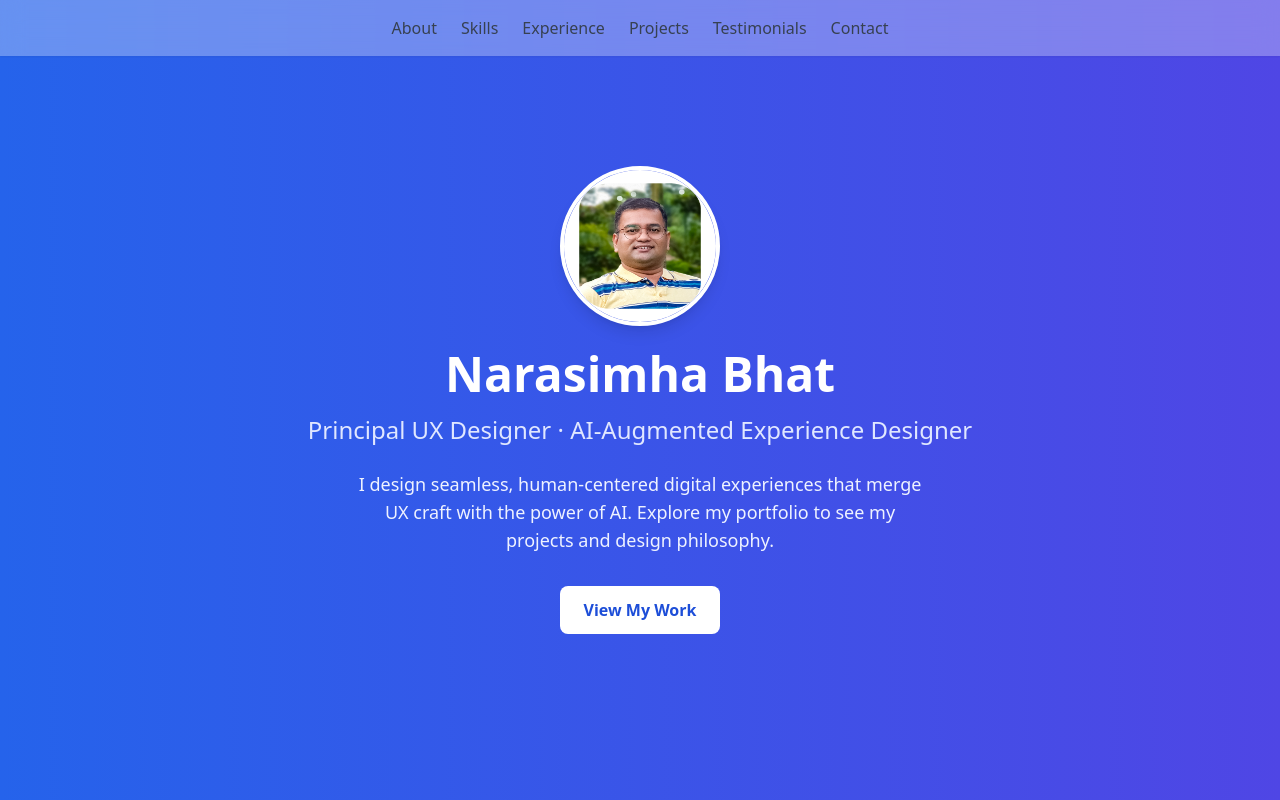
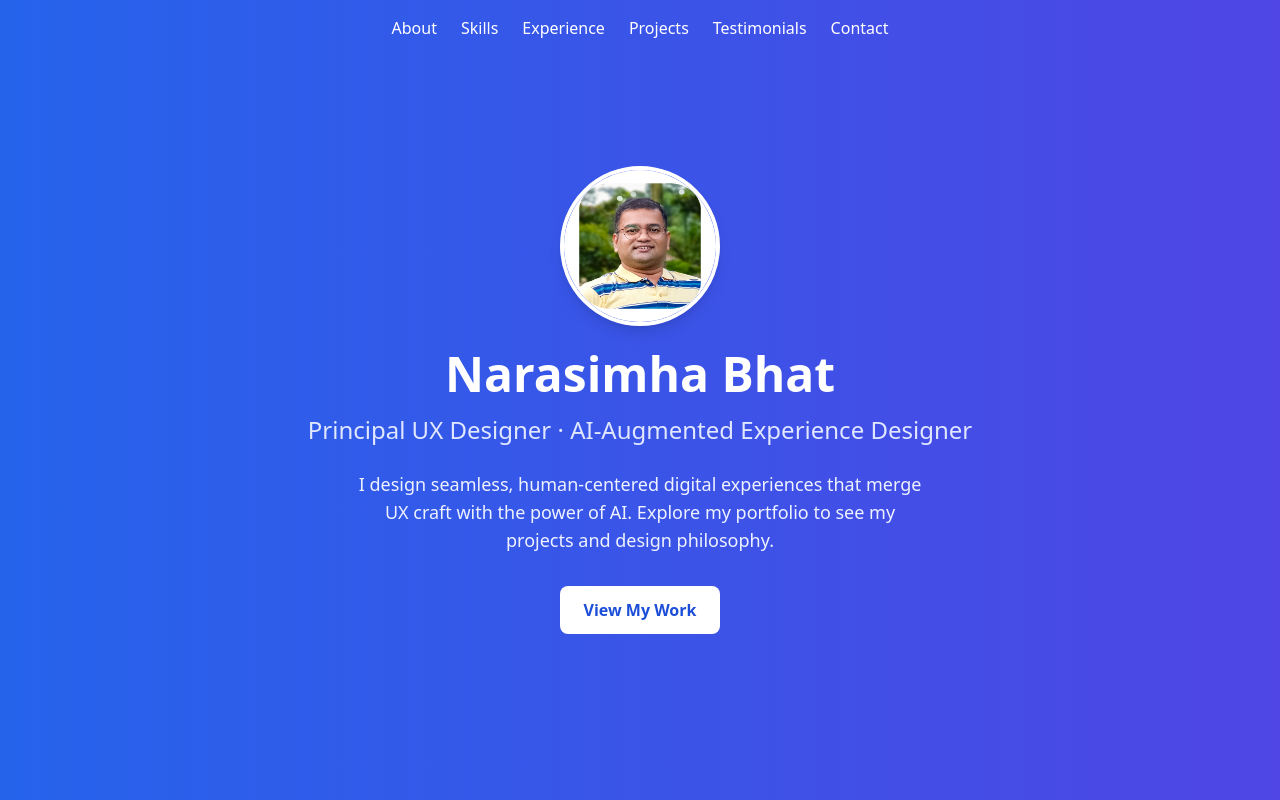
Before and after one commit to Simha1991/narasimha-portfolio, a React (Vite) app: page / in a window 1280 px wide. Shown: the top 800 px of the page. Built offline with nearby package versions, Linux system fonts and the light colour scheme; the HTML template or start-up script is replaced by a standard one.

Commit message:
Update App.jsx

```diff
--- a/src/App.jsx
+++ b/src/App.jsx
@@ -20,38 +20,36 @@ function App() {
     <div className="font-sans scroll-smooth">
       {/* Navbar */}
       <header
-        className={`fixed w-full z-50 transition duration-300 ${
+  className={`fixed w-full z-50 transition-all duration-500 ${
     scrolled
-            ? "bg-white shadow"
-            : "bg-white/30 backdrop-blur-md shadow-sm"
+      ? "bg-gradient-to-r from-blue-600 to-indigo-600 shadow-lg"
+      : "bg-transparent"
   }`}
 >
   <nav className="max-w-6xl mx-auto flex justify-center items-center p-4">
     <div className="space-x-6 font-medium">
-            <a href="#about" className="text-gray-700 hover:text-blue-600">
+      <a href="#about" className="text-white hover:text-gray-200 transition">
         About
       </a>
-            <a href="#skills" className="text-gray-700 hover:text-blue-600">
+      <a href="#skills" className="text-white hover:text-gray-200 transition">
         Skills
       </a>
-            <a href="#experience" className="text-gray-700 hover:text-blue-600">
+      <a href="#experience" className="text-white hover:text-gray-200 transition">
         Experience
       </a>
-            <a href="#projects" className="text-gray-700 hover:text-blue-600">
+      <a href="#projects" className="text-white hover:text-gray-200 transition">
         Projects
       </a>
-            <a
-              href="#testimonials"
-              className="text-gray-700 hover:text-blue-600"
-            >
+      <a href="#testimonials" className="text-white hover:text-gray-200 transition">
         Testimonials
       </a>
-            <a href="#contact" className="text-gray-700 hover:text-blue-600">
+      <a href="#contact" className="text-white hover:text-gray-200 transition">
         Contact
       </a>
     </div>
   </nav>
 </header>
+
 
       {/* Hero Section */}
       <section
```
Lines whose indentation alone changed are shown as unchanged.
